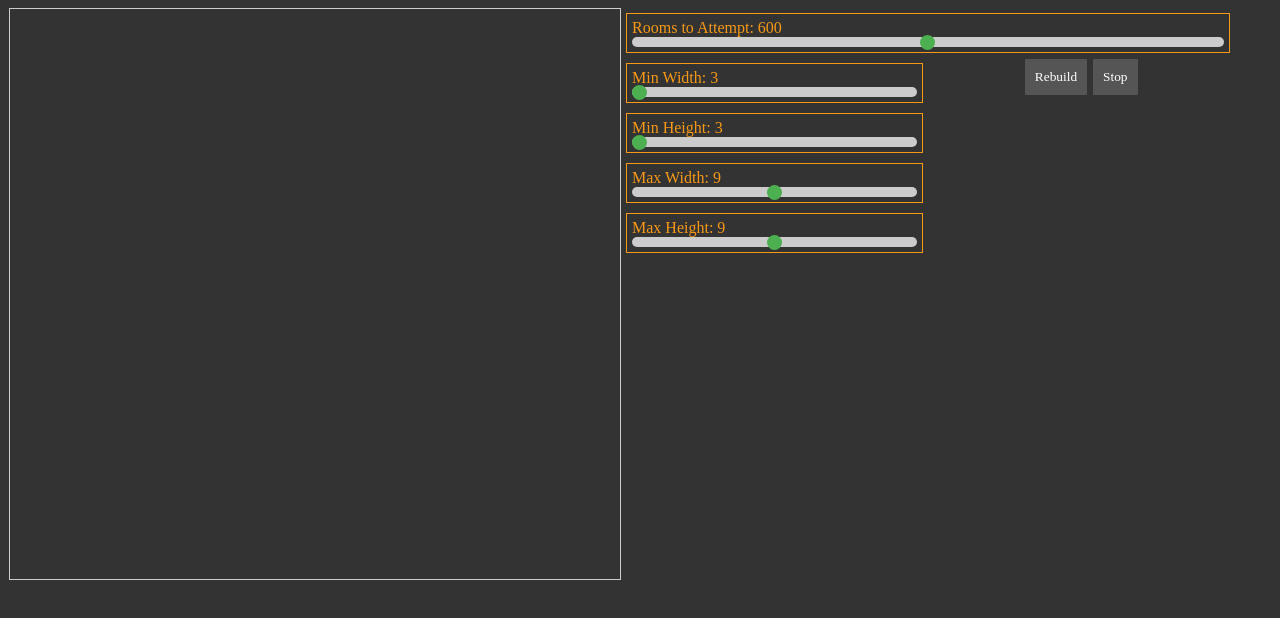
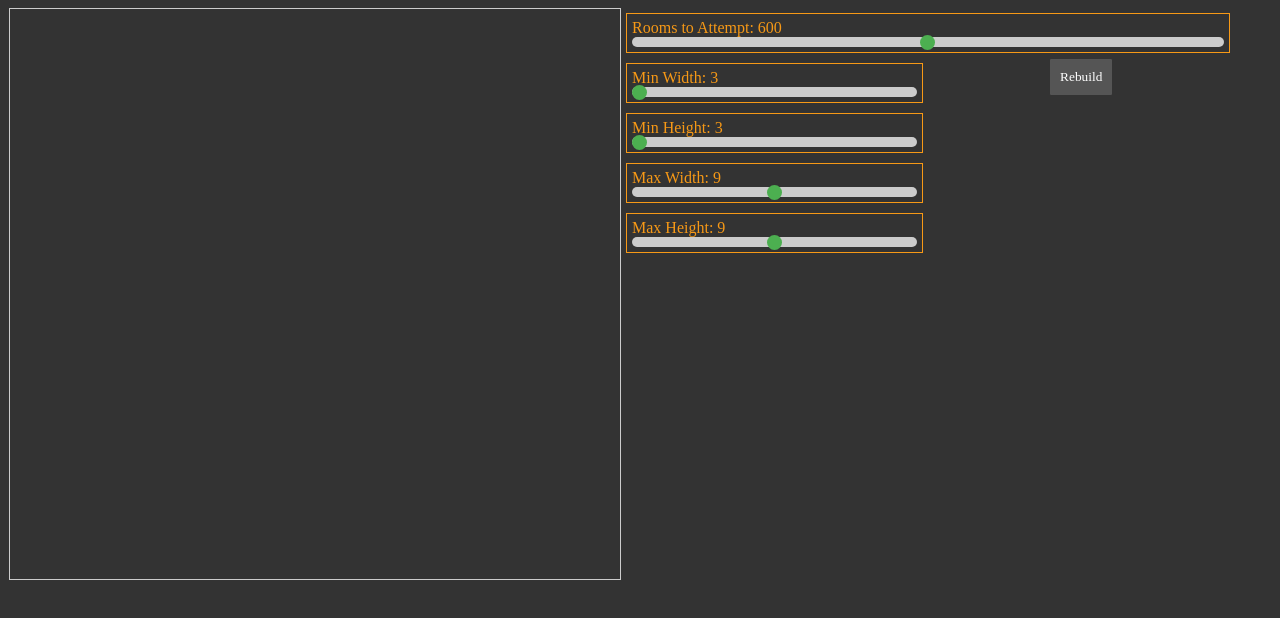
Before and after one commit to EduardoBuilds/dungeons, a website: page public/index.html in a window 1280 px wide. Drawn offline with Linux system fonts and the light colour scheme; a web font is replaced by a local one.

Commit message:
minor update

```diff
--- a/public/index.html
+++ b/public/index.html
@@ -40,7 +40,6 @@
 			</div>
 			<div>
 				<button onClick="initialize()">Rebuild</button>
-				<button onClick="stop()">Stop</button>
 			</div>
 			<div>
 				<p id="info-message"></p>
```
Also changed, not shown: 1 other file.
